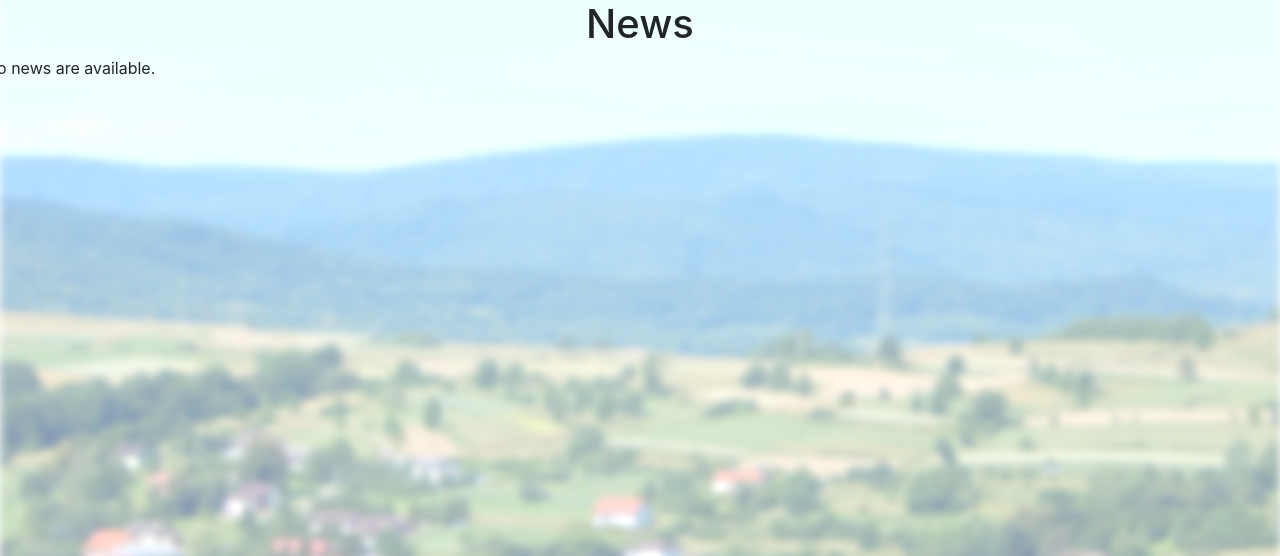
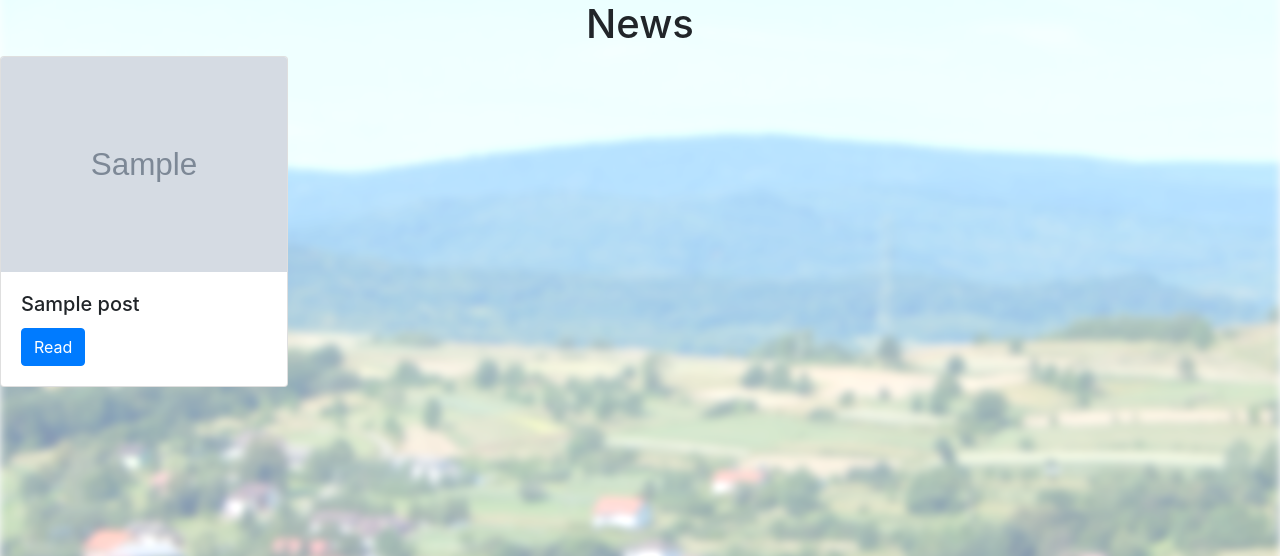
Before and after one commit to sashabrava/school, a Django app: page /news in a window 1280 px wide. Shown: the part 56-612 px from the top of the page. Run offline with Django 3.2, Linux system fonts and the light colour scheme; tables that the repository leaves empty hold one stand-in row (values such as "Sample post"); grey boxes marked "Sample" are stand-in pictures; some libraries are stand-ins or nearby versions.

Commit message:
Added DetailView and ListView
fixed #7

```diff
--- a/news/templates/news/news.html
+++ b/news/templates/news/post_detail.html
@@ -1,5 +1,5 @@
 {% extends "main_pages/base.html" %}
-{% block title %}<h1>Post: {{post.title}}</h1>{% endblock %}
+{% block title %}<h1>News: {{post.title}}</h1>{% endblock %}
 {% block content %}
 <div class="container">
 	<div class="row justify-content-center">
--- a/news/templates/news/news-list.html
+++ b/news/templates/news/post_list.html
@@ -3,12 +3,12 @@
   {% block content %}
   <div class="row">
 
-    {% for news in news_list %}
+    {% for news in object_list %}
 
     <div class="col-6">
 
       <div class="card" style="width: 18rem;">
-        <img class="card-img-top" src="{{news.picture.url}}" alt="Post image">
+        <img class="card-img-top" src="{% if news.picture %} {{news.picture.url}} {% endif %}" alt="Post image">
           <div class="card-body">
           <h5 class="card-title">{{news.title}}</h5>
           <a href="{% url 'news:news' pk=news.id %}" class="btn btn-primary">Read</a>
--- a/news/urls.py
+++ b/news/urls.py
@@ -3,6 +3,6 @@ from django.urls import path
 from . import views
 app_name = 'news'
 urlpatterns = [
-    path('', views.page_posts, name='news-list'),
-    path('<int:pk>/', views.post, name='news'),
+    path('', views.NewsListView.as_view(), name='news-list'),
+    path('<int:pk>/',views.NewsDetailView.as_view(), name='news'),
 ]
--- a/news/views.py
+++ b/news/views.py
@@ -1,19 +1,7 @@
-from django.shortcuts import render
-from django.http import HttpResponse
 from .models import Post
-from main_pages.models import StudentProfile
-from django.contrib.auth.decorators import login_required
+from django.views.generic import ListView, DetailView
 
-def page_posts(request):
-    # Page with main school posts
-    posts_instance = Post.objects.all()
-    context = {'posts':posts_instance}
-    return render(request, 'news/news-list.html', context)
-
-def post(request,pk):
-    # Page with a certain news post
-    # :param int pk: ID of post
-    if request.method == 'GET':
-        post = Post.objects.get(pk=pk)
-        context = {'post':post}
-        return render(request, 'news/news.html', context)
+class NewsListView(ListView):
+    model = Post
+class NewsDetailView(DetailView):
+    model = Post
```
